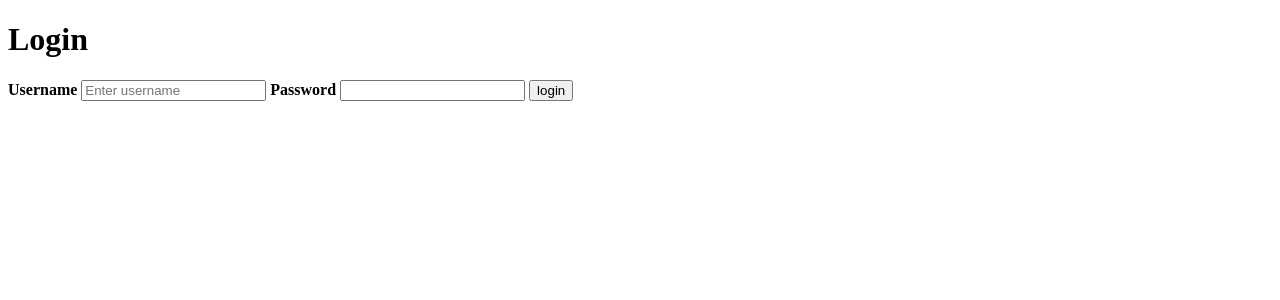
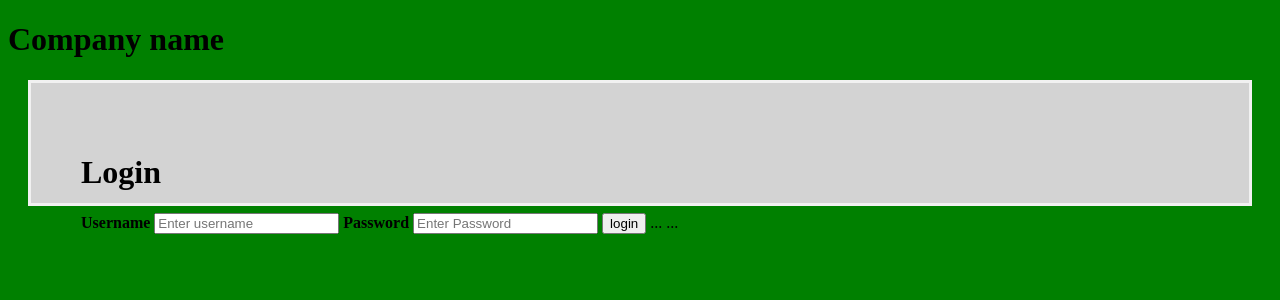
Before and after one commit to Ophiscus/comp-6000, a CodeIgniter app: the page made by bcit-ci-CodeIgniter-3.1.13-0-gbcb17eb/bcit-ci-CodeIgniter-bcb17eb/application/views/login_page.php in a window 1280 px wide. Shown: the top 300 px of the page. Run offline with CodeIgniter, Linux system fonts and the light colour scheme.

Commit message:
Replace login_page.php

```diff
--- a/bcit-ci-CodeIgniter-3.1.13-0-gbcb17eb/bcit-ci-CodeIgniter-bcb17eb/application/views/login_page.php
+++ b/bcit-ci-CodeIgniter-3.1.13-0-gbcb17eb/bcit-ci-CodeIgniter-bcb17eb/application/views/login_page.php
@@ -1,18 +1,57 @@
-<?php
-defined('BASEPATH') or exit('No direct script access allowed');
-?><!DOCTYPE html>
-<html lang = "en">
+<!DOCTYPE html>
+<html>
 <head>
-    <meta charset = "utf-8">
-	<title>Company name</title>
+<style>
 
+
+body{
+	background-color: green;
+}
+
+
+
+h1{
+	colour: black;
+	text-align: left;
+}
+
+.container{
+background-color: lightgrey;
+width: 300 px;
+border: 3px solid #f1f1f1;
+padding: 50px;
+margin:20px;
+height: 20px;
+
+}
+
+</style>
+</head>
+<body>
+
+<!-- Heading of the page  -->
+
+	<h1>Company name</h1>
+
+<!-- Form to enter in Username and Password   -->
 	<div class ="container">
 	    <h1>Login</h1>
 		<label for = "usern"><b>Username</b></label>
 		<input type = "text" placeholder = "Enter username" name = "usern" required>
 
 		<label for = "ps"><b>Password</b></label>
-		<input type = "text" placeholde = "Enter Password" name="ps" required>
+		<input type = "text" placeholder = "Enter Password" name="ps" required>
 
+<!-- Submit button // need to map the submit button to the dashboard -->
 		<button type="submit">login</button>
-	</div>
+
+<!-- when one or both fields don't have a value to check -->
+...
+
+<!-- when incorrect details that don't match on the database -->
+...
+
+
+</div>
+</body>
+</html>
```
